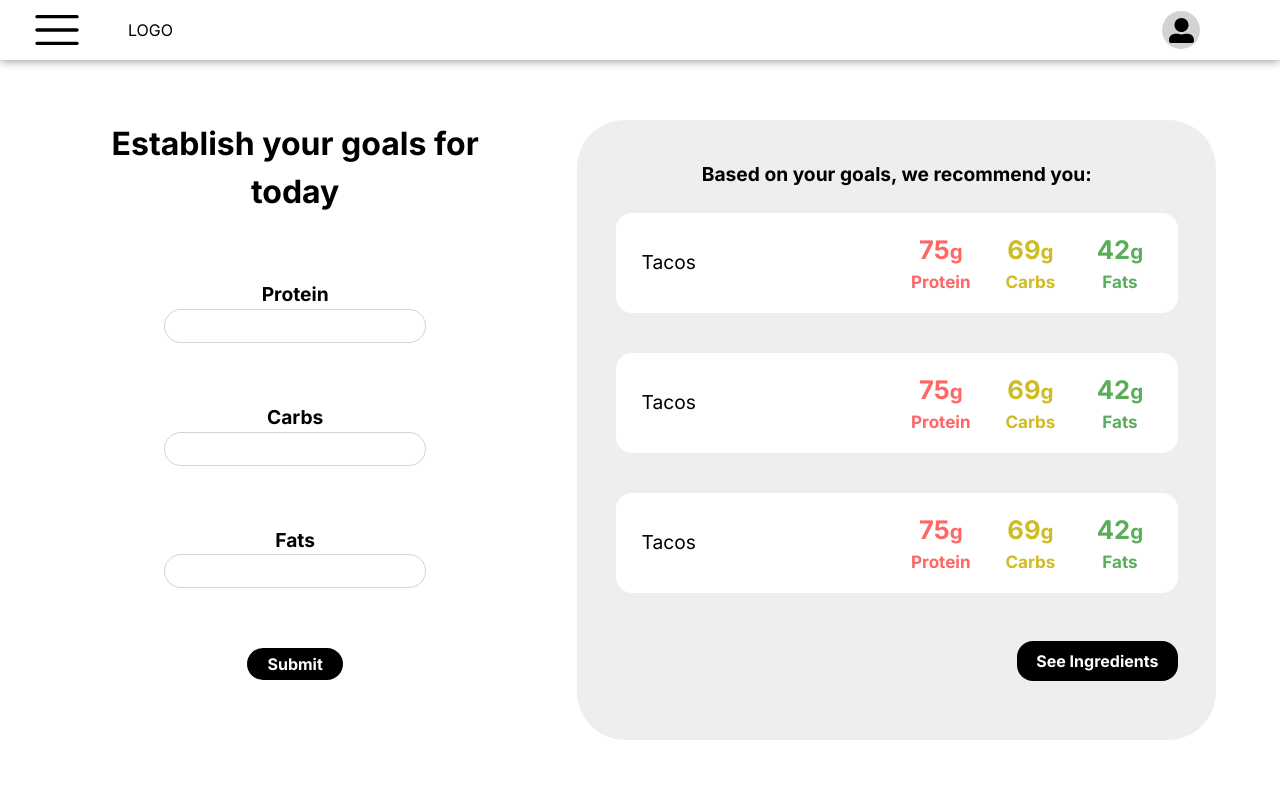
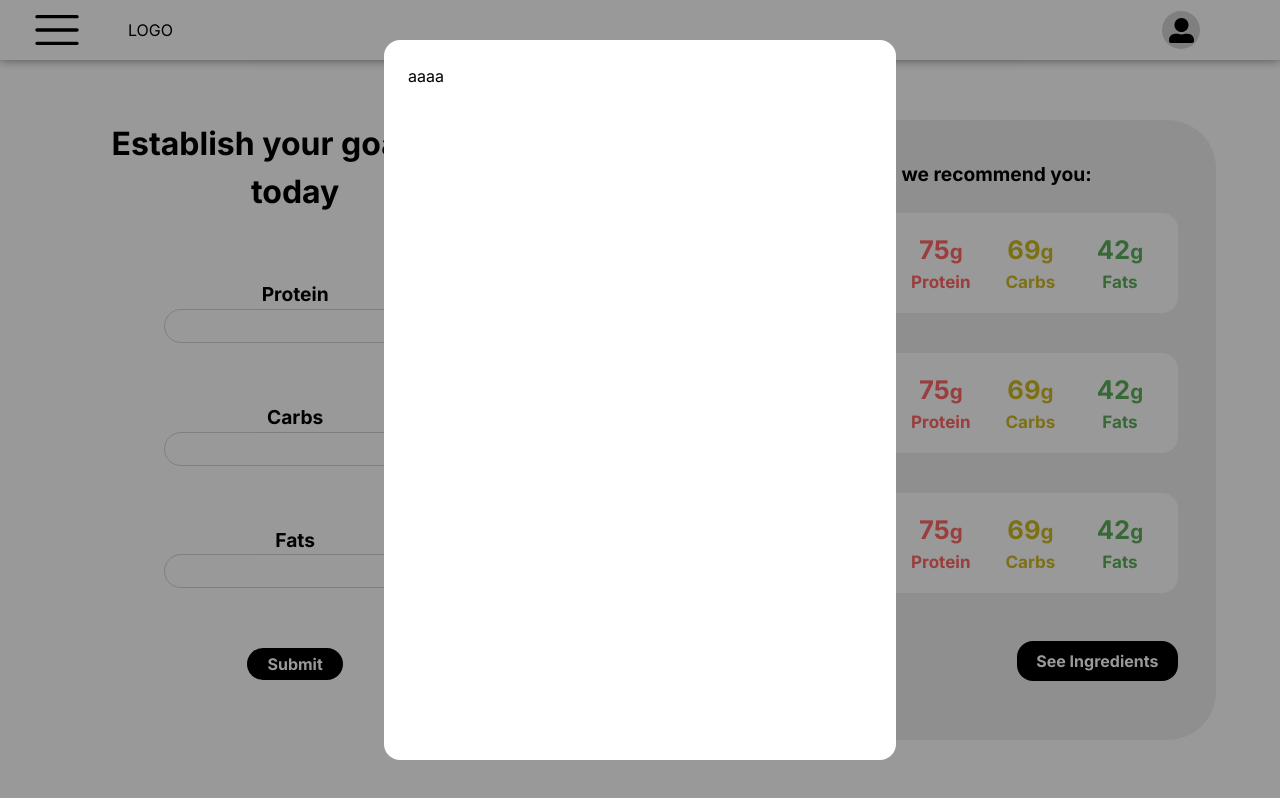
Before and after one commit to GermanS04/NutriPAI, a Next.js app in the folder Frontend/nutri-pal/: page /mealplan in a window 1280 px wide. Built offline with nearby package versions, Linux system fonts and the light colour scheme; no server answers.

Commit message:
feat(Modal template being able to contain) add(Modal for Ingredients and its skeleton)

```diff
--- a/Frontend/nutri-pal/src/app/mealplan/page.tsx
+++ b/Frontend/nutri-pal/src/app/mealplan/page.tsx
@@ -2,6 +2,7 @@
 
 import { MealPlanForm } from "@/components/mealplan/MealPlanForm"
 import { MealPlanRecommendationList } from "@/components/mealplan/MealPlanRecommendationList"
+import { Modal } from "@/components/modal/Modal"
 import { TopBarMain } from "@/components/navigation/TopBarMain"
 import '@/styles/mealplan.css'
 import { useEffect, useState } from "react"
@@ -11,6 +12,12 @@ export default function MealPlan() {
     const [protein, setProtein] = useState('')
     const [carbs, setCarbs] = useState('')
     const [fats, setFats] = useState('')
+
+    const [ingredientsModal, setIngredientsModal] = useState(true)
+
+    const toggleIngredientsModal = () => {
+        setIngredientsModal(!ingredientsModal)
+    }
 
     return (
         <>
@@ -30,6 +37,10 @@ export default function MealPlan() {
                     </div>
                 </div>
             </main>
+            {ingredientsModal &&
+                <Modal width={40} height={90} modalToggle={toggleIngredientsModal} >
+                    <p>aaaa</p>
+                </Modal>}
         </>
     )
 }
--- /dev/null
+++ b/Frontend/nutri-pal/src/components/mealplan/MealPlanIngredientsModal.tsx
@@ -0,0 +1,19 @@
+
+
+
+export const MealPlanIngredientsModal = () => {
+    return (
+        <div>
+            <div>
+                <p>
+
+                </p>
+            </div>
+            <div>
+                <ul>
+
+                </ul>
+            </div>
+        </div>
+    )
+}
--- a/Frontend/nutri-pal/src/components/modal/Modal.tsx
+++ b/Frontend/nutri-pal/src/components/modal/Modal.tsx
@@ -5,16 +5,18 @@ type ModalProps = {
     content?: any,
     modalToggle: Function,
     width?: number,
-    height?: number
+    height?: number,
+    children?: React.ReactNode
 }
 
-export const Modal = ({ content, modalToggle, width = 50, height = 75 }: ModalProps) => {
+export const Modal = ({ content, modalToggle, width = 50, height = 75, children }: ModalProps) => {
 
     return (
         <div className='modal-container'>
             <div className='modal-overlay' onClick={() => modalToggle()} />
             <div className='modal-content' style={{ width: `${width}%`, height: `${height}%` }}>
                 {content}
+                {children}
             </div>
         </div>
     )
```
